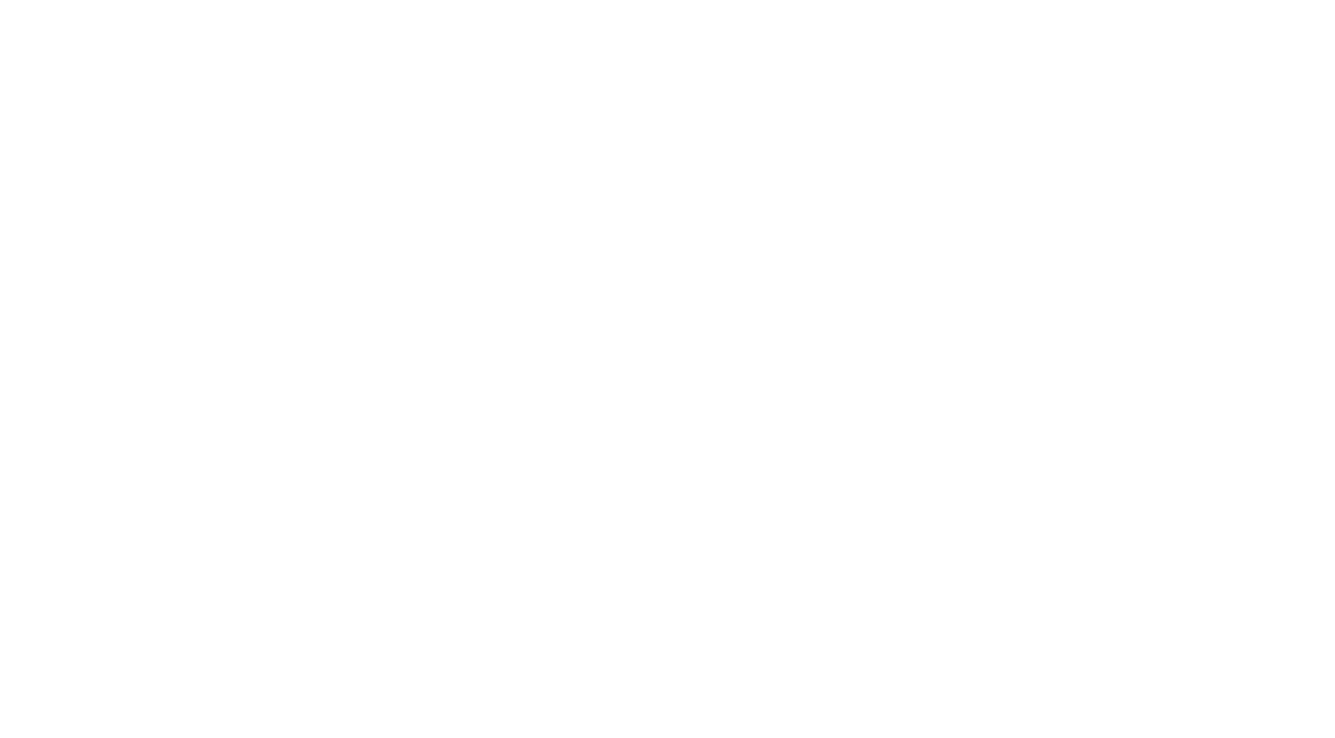
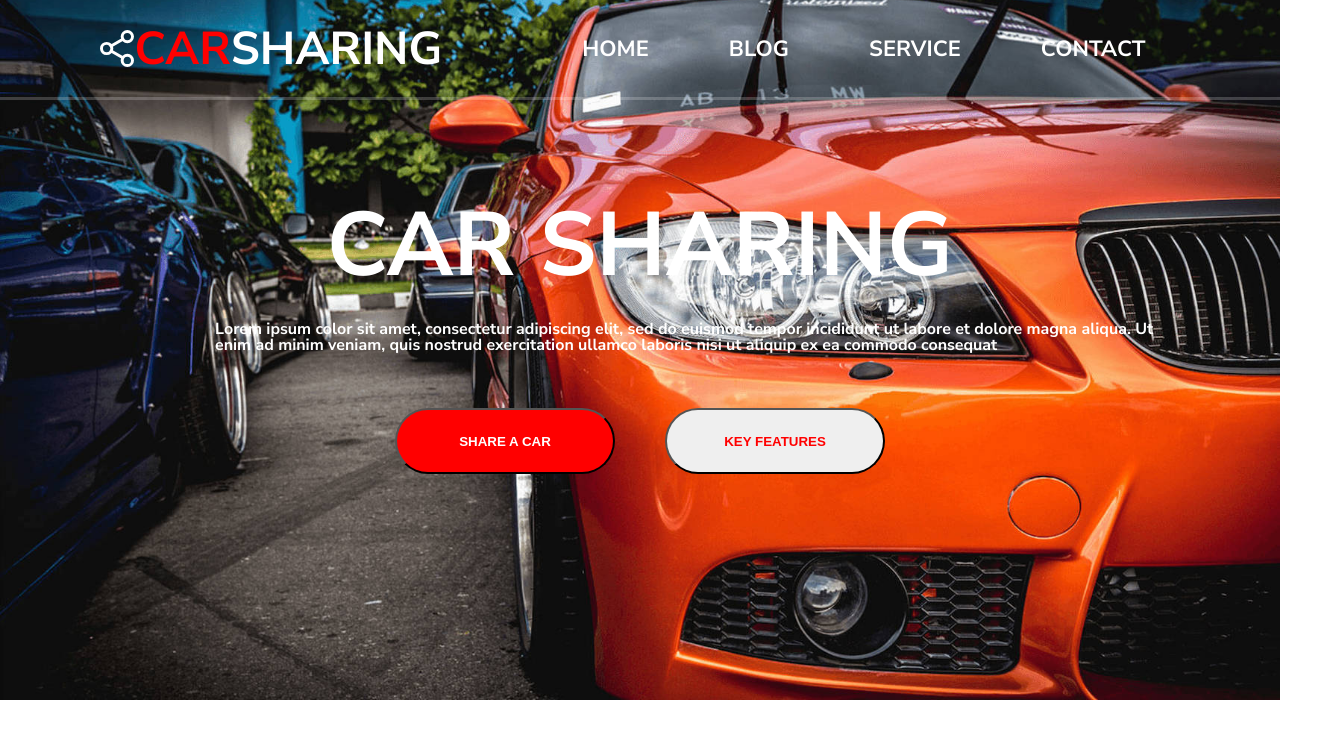
Before and after one commit to RaQ13/CarSharing, a plain HTML site: page index.html in a window 1280 px wide. Shown: the whole page, 1335 px wide, since content can reach past the window. Drawn offline with Linux system fonts and the light colour scheme.

Commit message:
created banner

```diff
--- a/css/style.css
+++ b/css/style.css
@@ -0,0 +1,98 @@
+* {
+    box-sizing: border-box;
+}
+.container {
+    max-width: 1050px;
+    height: 100vh;
+    color: white;
+}
+header{
+    width: 100%;
+    height: 700px;
+    background-image: url(../images/Image.jpg);
+    background-size: cover;
+    background-position: center;
+    display: flex;
+    justify-content: center;
+    align-items: center;
+    position: relative;
+}
+.image-logo {
+    display: flex;
+}
+.banner {
+    width: 100%;
+    height: 100px;
+    position: absolute;
+    top: 0;
+    left: 0;
+}
+.menu {
+    font-family: 'Nunito Sans', sans-serif;
+    width: 100%;
+    height: 100%;
+    display: flex;
+    justify-content: space-between;
+    align-items: center;
+    font-size: 46px;
+    text-transform: uppercase;
+    color: white;
+    border-bottom: 3px solid #FFFFFF33;
+    flex-wrap: nowrap;
+}
+p {
+    margin-left: 100px;
+}
+ul {
+    display: flex;
+    font-size: 22px;
+    color: white;
+    margin-right: 150px;
+
+}
+li {
+    padding: 40px;
+}
+li:hover {
+    background: #FFFFFF33 0% 0% no-repeat padding-box;
+    opacity: 1;
+}
+h1 {
+    color: white;
+    font: normal normal 900 90px/90px Nunito Sans;
+    margin-bottom: 30px;
+}
+span {
+    color: red;
+}
+.menu-content {
+    display: flex;
+    flex-direction: column;
+    justify-content: center;
+    align-items: center;
+    font-family: 'Nunito Sans', sans-serif;
+    font-weight: bold;
+}
+.buttons {
+    display: flex;
+    margin-top: 30px;
+}
+button, .button {
+    width: 220px;
+    height: 66px;
+    padding: 22px;
+    margin: 25px;
+    border-radius: 50px;
+    font-weight: bold;
+}
+a {
+    color: red;
+    text-decoration: none;
+}
+.button1 {
+    color: white;
+    background-color: red;
+}
+.button1 a {
+    color: white;
+}
--- a/index.html
+++ b/index.html
@@ -6,10 +6,36 @@
     <meta http-equiv="X-UA-Compatible" content="ie=edge">
     <meta name="viewport">
     <title>Car Sharing</title>
-    <link rel="stylesheet" href="reset.css">
-    <link rel="stylesheet" href="style.css">
+    <link rel="stylesheet" href="./css/reset.css">
+    <link rel="stylesheet" href="./css/style.css">
+    <link rel="preconnect" href="https://fonts.gstatic.com">
+    <link href="https://fonts.googleapis.com/css2?family=Nunito+Sans:wght@700&display=swap" rel="stylesheet">
 </head>
 <body>
+<header>
+<div class="banner">
+    <div class="menu">
+        <p><div class="image-logo"><img src="./images/Icon%20Logo%20Normal.svg" alt=""></div><span>Car</span> Sharing</p>
+    <nav>
+        <ul>
+            <li>HOME</li>
+            <li>BLOG</li>
+            <li>SERVICE</li>
+            <li>CONTACT</li>
+        </ul>
+    </nav>
+    </div>
+</div>
+    <section class="menu-content container">
+    <h1>CAR SHARING</h1>
+    <p>Lorem ipsum color sit amet, consectetur adipiscing elit, sed do euismod tempor incididunt ut labore et
+        dolore magna aliqua. Ut enim ad minim veniam, quis nostrud exercitation ullamco laboris nisi ut aliquip ex ea commodo consequat</p>
+        <div class="buttons">
+    <button class="button1"><a href="#">SHARE A CAR</a></button>
+    <button><a href="#">KEY FEATURES</a></button>
+        </div>
+    </section>
+</header>
 
 </body>
 </html>
```
Also changed, not shown: images/Form Photo.png (added), images/Icon Arrow Down.svg (added), images/Icon Check.svg (added), images/Icon Logo Normal.svg (added), images/Image.jpg (added), images/Logo Footer.svg (added), images/mini1.png (added), images/mini2.png (added), images/mini3.png (added), images/mini4.png (added), images/photo1.png (added), images/photo2.png (added), images/photo3.png (added), reset.css (deleted), 1 more files.
